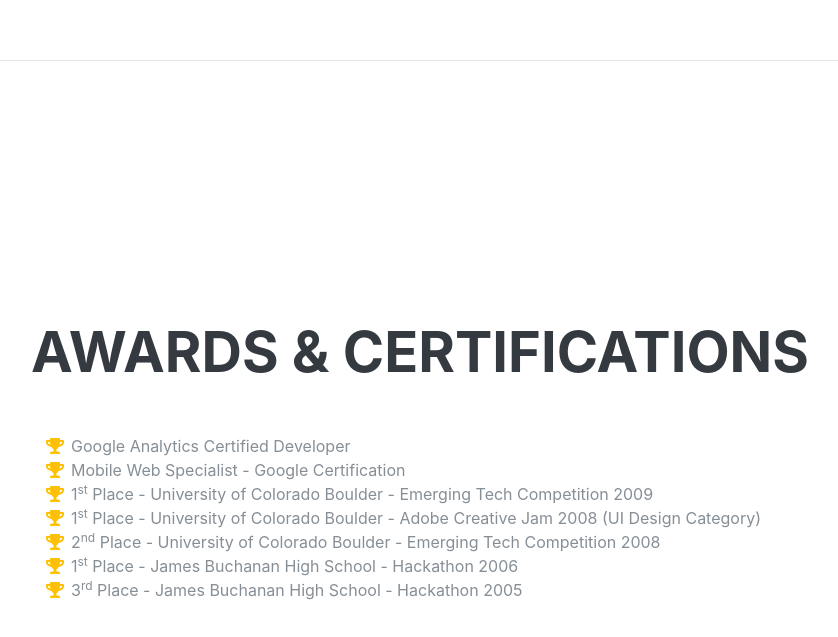
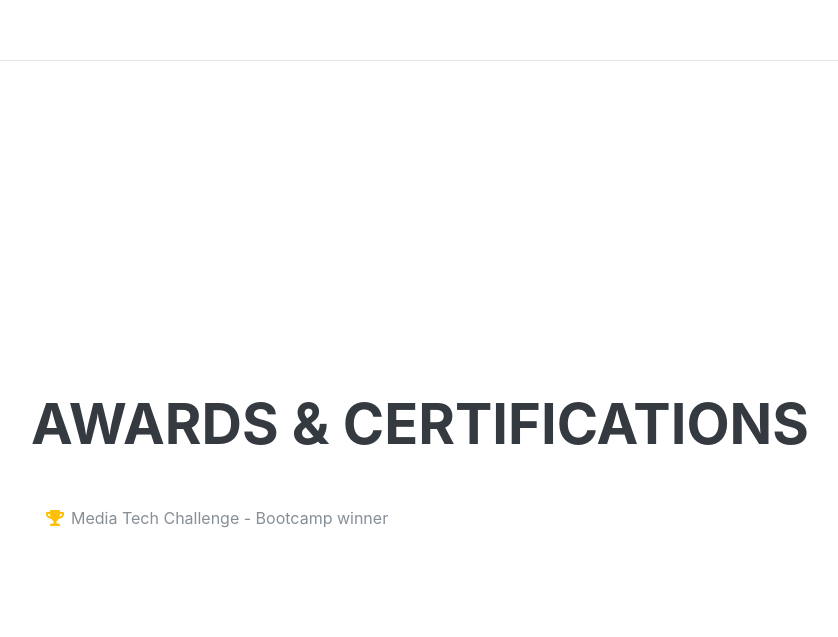
Before and after one commit to mamuncseru/mamuncseru.github.io, a plain HTML site: page index.html in a window 1280 px wide. Shown: the part 4285-4922 px from the top of the page, without its empty margins (289-1127 px from the left). Drawn offline with Linux system fonts and the light colour scheme; a web font is replaced by a local one.

Commit message:
added Award

```diff
--- a/index.html
+++ b/index.html
@@ -250,30 +250,9 @@
           <ul class="fa-ul mb-0">
             <li>
               <i class="fa-li fa fa-trophy text-warning"></i>
-              Google Analytics Certified Developer</li>
+              Media Tech Challenge - Bootcamp winner</li>
             <li>
-              <i class="fa-li fa fa-trophy text-warning"></i>
-              Mobile Web Specialist - Google Certification</li>
-            <li>
-              <i class="fa-li fa fa-trophy text-warning"></i>
-              1<sup>st</sup>
-              Place - University of Colorado Boulder - Emerging Tech Competition 2009</li>
-            <li>
-              <i class="fa-li fa fa-trophy text-warning"></i>
-              1<sup>st</sup>
-              Place - University of Colorado Boulder - Adobe Creative Jam 2008 (UI Design Category)</li>
-            <li>
-              <i class="fa-li fa fa-trophy text-warning"></i>
-              2<sup>nd</sup>
-              Place - University of Colorado Boulder - Emerging Tech Competition 2008</li>
-            <li>
-              <i class="fa-li fa fa-trophy text-warning"></i>
-              1<sup>st</sup>
-              Place - James Buchanan High School - Hackathon 2006</li>
-            <li>
-              <i class="fa-li fa fa-trophy text-warning"></i>
-              3<sup>rd</sup>
-              Place - James Buchanan High School - Hackathon 2005</li>
+
           </ul>
         </div>
       </section>
```
